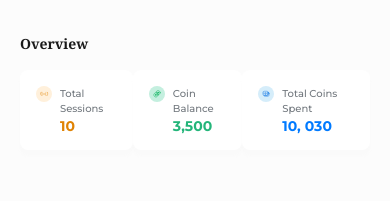
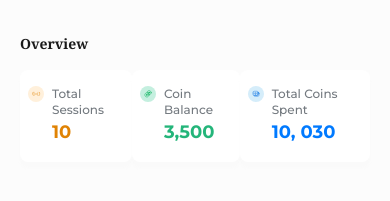
Before and after one commit to Alphadude/lepole-frontend, a React (Create React App) app: page /dashboard/explore in a window 390 px wide. Shown: the part 268-469 px from the top of the page. Built offline with nearby package versions, Linux system fonts and the light colour scheme; no server answers.

Commit message:
overview card made completely responsive

```diff
--- a/src/components/sections/explore/OverviewCard.js
+++ b/src/components/sections/explore/OverviewCard.js
@@ -2,7 +2,7 @@ import React from 'react';
 
 const OverviewCard = ({ title, icon, figures, bgColor, textColor }) => {
   return (
-    <div className="bg-white shadow-6xl flex items-start rounded-lg h-20 !px-4 pt-4">
+    <div className="md:h-20 bg-white shadow-6xl flex items-start rounded-lg  !px-2 lg:!px-4 py-4">
       <div
         className={`${bgColor} h-4 w-4 rounded-full flex items-center justify-center`}
       >
@@ -10,11 +10,11 @@ const OverviewCard = ({ title, icon, figures, bgColor, textColor }) => {
       </div>
 
       <div className="ml-2 flex-1">
-        <div className="capitalize text-primary-gray text-[10px] sm:text-xs font-medium">
+        <div className="capitalize text-primary-gray text-xs font-medium">
           {title}
         </div>
 
-        <div className={`${textColor} font-bold text-sm lg:text-xl`}>
+        <div className={`${textColor} font-bold text-lg md:text-xl`}>
           {figures}
         </div>
       </div>
```
